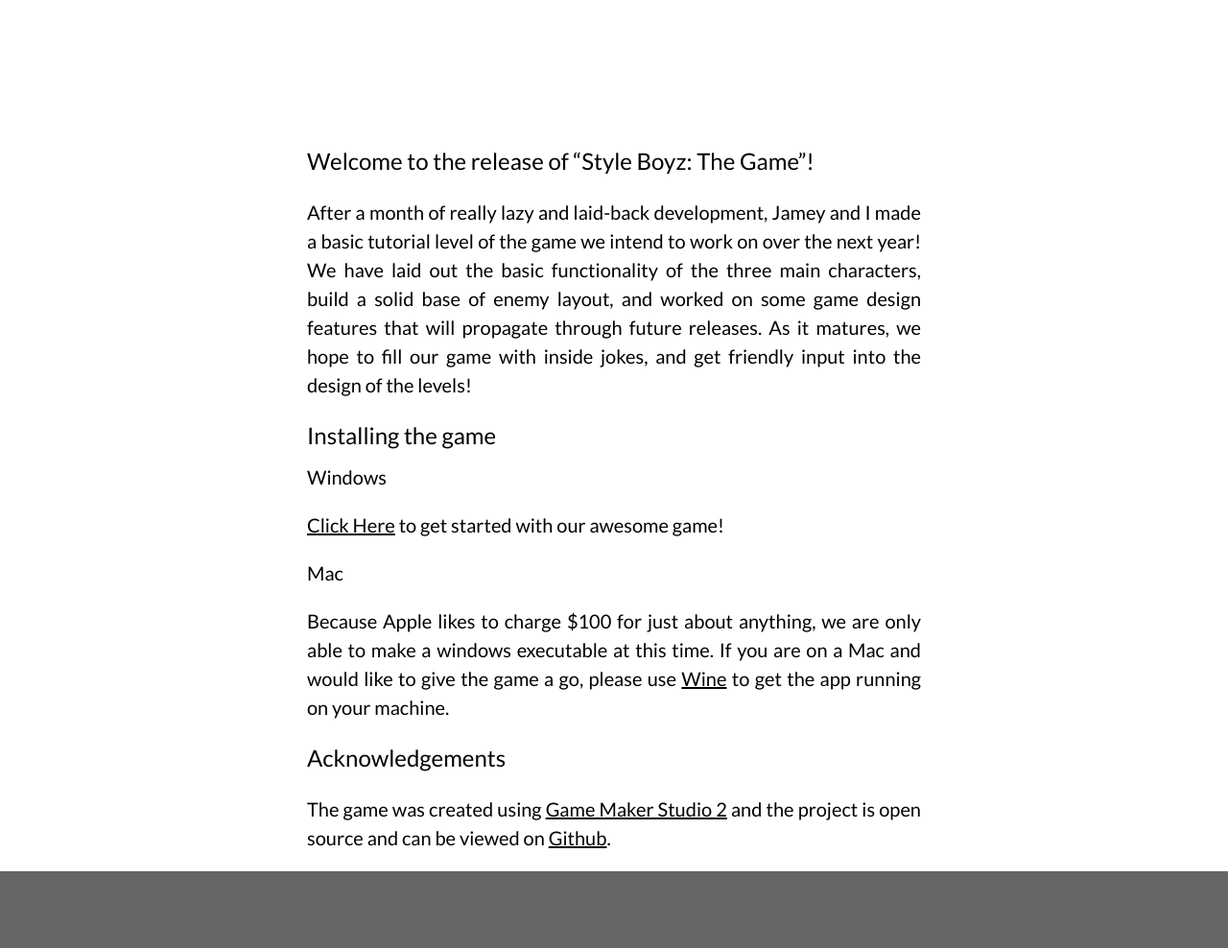
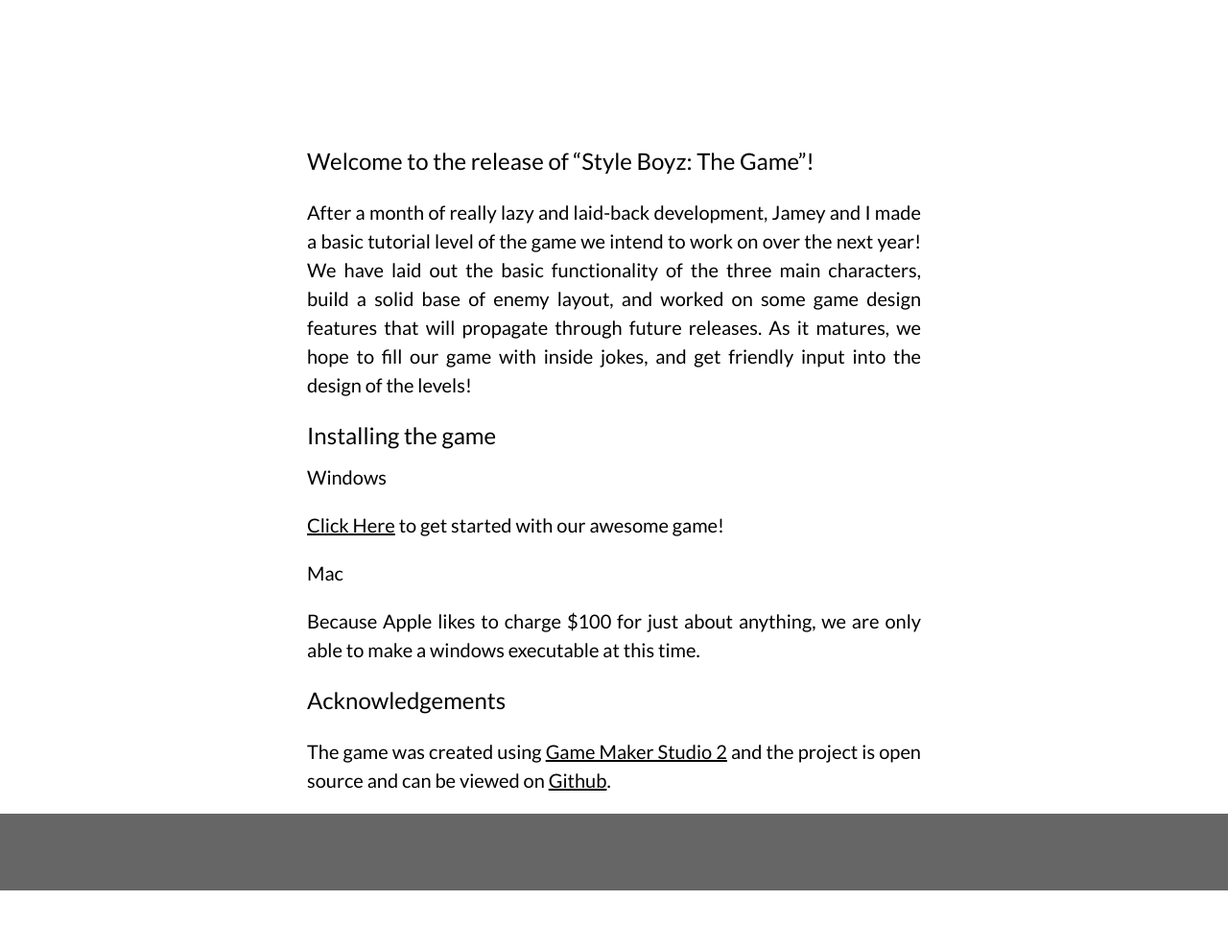
Before and after one commit to sumwatshade/sumwatshade.github.io, a Jekyll site: the page built from _posts/2017-12-25-style-boyz-the-game.md, in a window 1280 px wide. Shown: the whole page at 96% size. Built offline with Jekyll 4.4.1, drawn with Linux system fonts in a browser that asks for light colours; after the commit the page ends 928 px from its top, so only the background shows below that.

Commit message:
Update 2017-12-25-style-boyz-the-game.md

```diff
--- a/_posts/2017-12-25-style-boyz-the-game.md
+++ b/_posts/2017-12-25-style-boyz-the-game.md
@@ -12,14 +12,13 @@ propagate through future releases. As it matures, we hope to fill our game with
 inside jokes, and get friendly input into the design of the levels!
 
 ### Installing the game
+
 #### Windows
 [Click Here](https://github.com/Jameywags/style_boyz_the_game/releases/download/0.0.1/Style.Boyz.The.Game.exe)
 to get started with our awesome game!
 #### Mac
 Because Apple likes to charge $100 for just about anything, we are only able to make a windows executable at
-this time. If you are on a Mac and would like to give the game a go, please use
-[Wine](https://www.howtogeek.com/263211/how-to-run-windows-programs-on-a-mac-with-wine/) to get the app running
-on your machine.
+this time.
 
 ### Acknowledgements
 The game was created using [Game Maker Studio 2](https://docs2.yoyogames.com/) and
```
